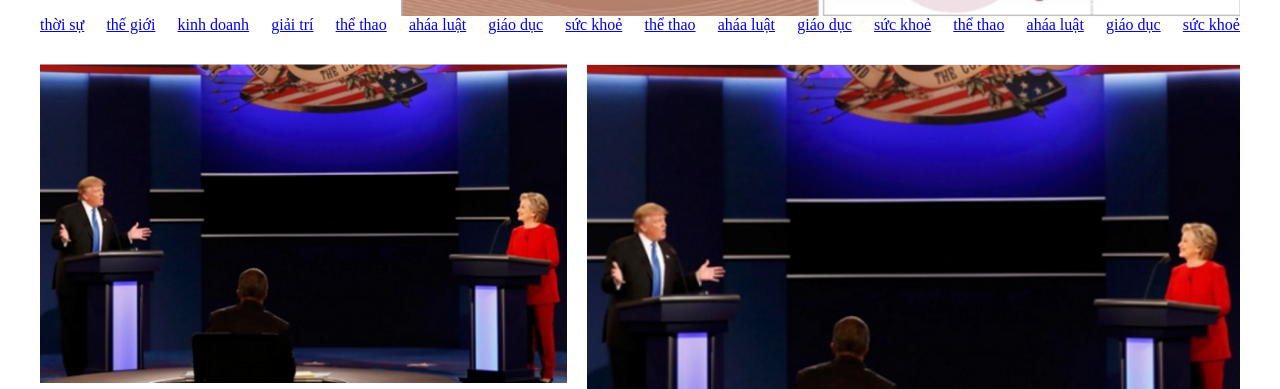
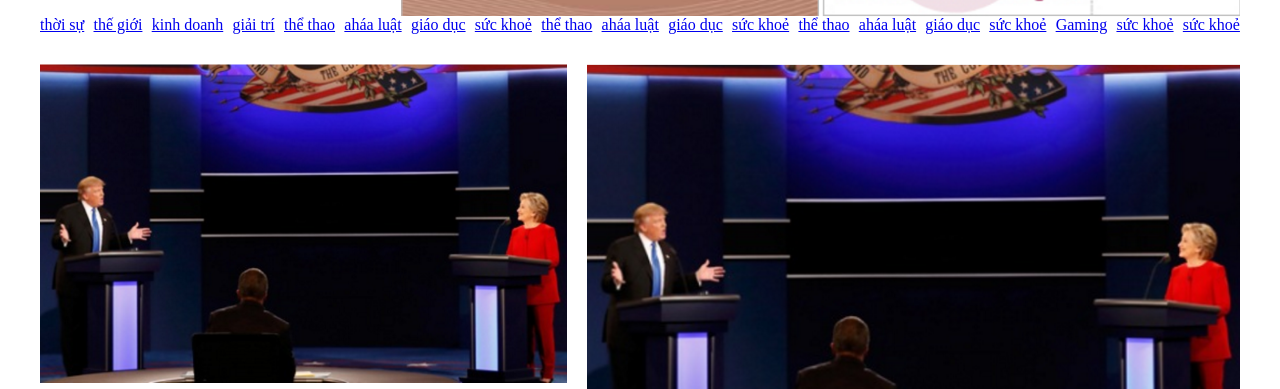
Before and after one commit to 7binh/kiem_tra, a plain HTML site: page index.html in a window 1280 px wide. Shown: the part 181-570 px from the top of the page. Drawn offline with Linux system fonts and the light colour scheme.

Commit message:
Them Gaming Heal
Le Van Khang 2011063668

```diff
--- a/index.html
+++ b/index.html
@@ -1,5 +1,6 @@
 <!DOCTYPE html>
 <html lang="en">
+
 <head>
     <meta charset="UTF-8" />
     <meta name="viewport" content="width=device-width, initial-scale=1.0" />
@@ -64,6 +65,9 @@
                         <a href="#" class="nav-item">aháa luật</a>
                         <a href="#" class="nav-item">giáo dục</a>
                         <a href="#" class="nav-item">sức khoẻ</a>
+                        <a href="#" class="nav-item">Gaming</a>
+                        <a href="#" class="nav-item">sức khoẻ</a>
+                        <a href="#" class="nav-item">sức khoẻ</a>
                     </div>
                 </div>
             </div>
@@ -80,10 +84,7 @@
                                 Trump tự động từ chức đi chơi với vợ
                             </h1>
                             <p class="main-content-desc">
-                  Lorem ipsum dolor sit, amet consectetur adipisicing elit.
-                  Voluptatum iusto consectetur et commodi, laborum voluptates.
-                  Veritatis dolorem distinctio sit, iure consequuntur maiores ad
-                  optio assumenda, quos incidunt ratione blanditiis eligendi.
+                                Lorem ipsum dolor sit, amet consectetur adipisicing elit. Voluptatum iusto consectetur et commodi, laborum voluptates. Veritatis dolorem distinctio sit, iure consequuntur maiores ad optio assumenda, quos incidunt ratione blanditiis eligendi.
                             </p>
                         </div>
                         <div class="main-content-right">
@@ -94,11 +95,8 @@
                                 Trump tự động từ chức đi chơi với vợ
                             </h1>
                             <p class="main-content-desc">
-                  Lorem ipsum dolor sit, amet consectetur adipisicing elit.
-                  Voluptatum iusto consectetur et commodi, laborum voluptates.
-                  Veritatis dolorem distinctio sit, iure consequuntur maiores ad
-                  optio assumenda, quos incidunt ratione blanditiis eligendi.
-                  Lorem ipsum dolor sit amet, consectetur adipisicing elit.
+                                Lorem ipsum dolor sit, amet consectetur adipisicing elit. Voluptatum iusto consectetur et commodi, laborum voluptates. Veritatis dolorem distinctio sit, iure consequuntur maiores ad optio assumenda, quos incidunt ratione blanditiis eligendi. Lorem ipsum
+                                dolor sit amet, consectetur adipisicing elit.
                             </p>
                         </div>
                     </div>
@@ -107,4 +105,5 @@
         </section>
     </div>
 </body>
+
 </html>
```
Lines whose indentation alone changed are shown as unchanged.
